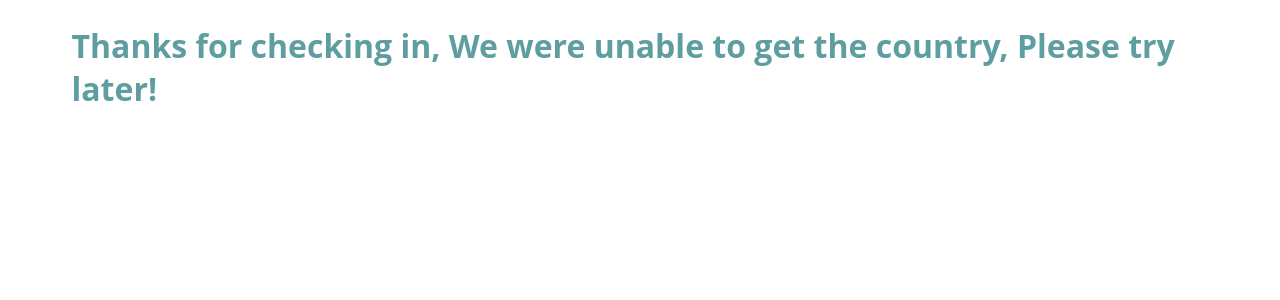
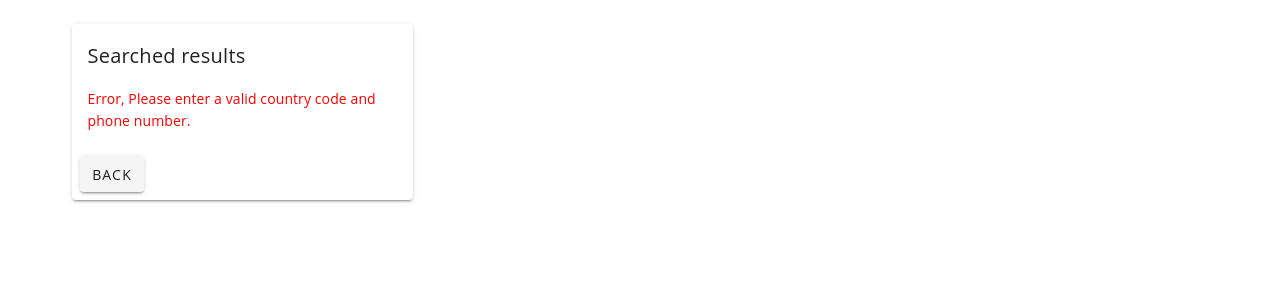
Before and after one commit to giresse19/callingCodeValidator-service, a Vue app in the folder front-end/country-search-app/: page /error in a window 1280 px wide. Shown: the top 300 px of the page. Built offline with nearby package versions, Linux system fonts and the light colour scheme.

Commit message:
Clean-up front-end, add back button for each view.

```diff
--- a/front-end/country-search-app/src/views/Error.vue
+++ b/front-end/country-search-app/src/views/Error.vue
@@ -1,13 +1,37 @@
 <template>
   <v-container>
-    <v-row>
-      <v-col>
-        <h1 style="font-weight: bold; color: cadetblue">
-          Thanks for checking in, We were unable to get the country, Please try later!
-        </h1>
+    <v-row no-gutters style="height: 1000px">
+
+      <v-col
+          cols="12"
+          sm="12"
+          md="12"
+      >
+        <div class="pa-2">
+          <div class="right-body">
+            <v-card
+                height="40%"
+                width="30%"
+                background=""
+            >
+              <v-card-title>Searched results</v-card-title>
+              <v-card-text>
+                <span style="color: red">Error, Please enter a valid country code and phone number.</span>
+              </v-card-text>
+
+              <v-card-actions>
+                <v-btn
+                    class="btn-style"
+                    @click="goBack">
+                  Back
+                </v-btn>
+              </v-card-actions>
+            </v-card>
+          </div>
+        </div>
+
       </v-col>
     </v-row>
-
   </v-container>
 </template>
 <script>
@@ -17,8 +41,10 @@ export default {
       data : {},
     }
   },
-  mounted() {
-    this.data = this.$route.params.data;
+    methods:{
+    goBack(){
+      return this.$router.go(-1)
+    }
   }
 }
 </script>
--- a/front-end/country-search-app/src/views/Homepage.vue
+++ b/front-end/country-search-app/src/views/Homepage.vue
@@ -7,7 +7,7 @@
           sm="12"
           md="12"
       >
-        <div class="pa-12">
+        <div class="pa-2">
           <div class="right-body">
             <v-card
                 height="40%"
@@ -18,12 +18,11 @@
               <v-card-text>
                 <v-form v-model="isValid" @submit.prevent="postFormData">
                   <v-text-field
-                      label="Phone number. e.g: +(372)23120930"
+                      label="Phone Number"
                       v-model="callCodeAndNumber"
                       required
                       :rules="[
                         () => !!callCodeAndNumber || 'Phone number can not be empty.',
-                        () => /(\d{11,31})/.test(callCodeAndNumber) || 'Number of digits must be between 11 and 31',
                     ]"
                   >
                   </v-text-field>
@@ -60,7 +59,6 @@ export default {
       callCodeAndNumber: '',
       isValid: true
     }
-
   },
   methods: {
     async postFormData() {
@@ -69,25 +67,21 @@ export default {
       };
 
       const response = await fetch(`${config.BASE_URL}/${config.PHONE_NUMBER}`, config.fetchOptionsPost(JSON.stringify(formData)));
-
+      console.log(response);
       if (response.ok) {
         const data = await response.json()
-        console.log(data);
-
         await this.$router.push({
           name: 'success',
           params: {data}
         });
+      }
 
-      } else {
-        const data = await response.json()
-        console.log(data);
-
+      else if(response.status === 400) {
         await this.$router.push({
           name: 'error',
-          params: {data}
         });
       }
+
     }
   }
 }
@@ -98,7 +92,8 @@ export default {
   display: flex;
   justify-content: center;
   align-items: center;
-  margin: 41px;
-  padding: 41px;
+  margin: 2px;
+  padding: 4px;
 }
+
 </style>
--- a/front-end/country-search-app/src/views/Success.vue
+++ b/front-end/country-search-app/src/views/Success.vue
@@ -1,13 +1,37 @@
 <template>
   <v-container>
-    <v-row>
-      <v-col>
-        <h3 style="font-weight: bold; color: cadetblue">
-          Successfully found country: {{ data.country }}
-        </h3>
+    <v-row no-gutters style="height: 1000px">
+
+      <v-col
+          cols="12"
+          sm="12"
+          md="12"
+      >
+        <div class="pa-2">
+          <div class="right-body">
+            <v-card
+                height="40%"
+                width="30%"
+                background=""
+            >
+              <v-card-title>Searched results</v-card-title>
+              <v-card-text>
+               <span style="color: green">Successfully found country:</span> {{ data.country }}
+              </v-card-text>
+
+              <v-card-actions>
+                <v-btn
+                    class="btn-style"
+                    @click="goBack">
+                  Back
+                </v-btn>
+              </v-card-actions>
+            </v-card>
+          </div>
+        </div>
+
       </v-col>
     </v-row>
-
   </v-container>
 </template>
 
@@ -20,6 +44,11 @@ export default {
   },
   mounted() {
     this.data = this.$route.params.data;
+  },
+  methods:{
+    goBack(){
+      return this.$router.go(-1)
+    }
   }
 }
 </script>
```
